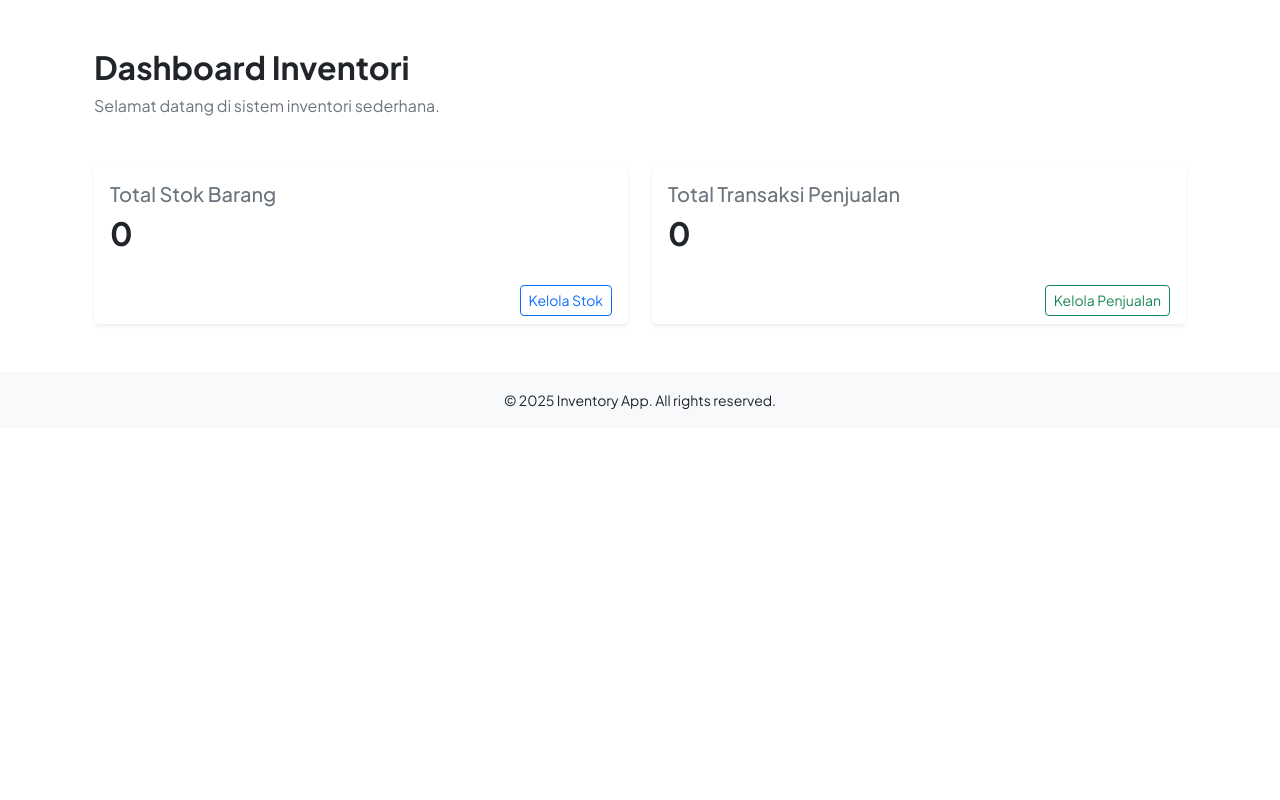
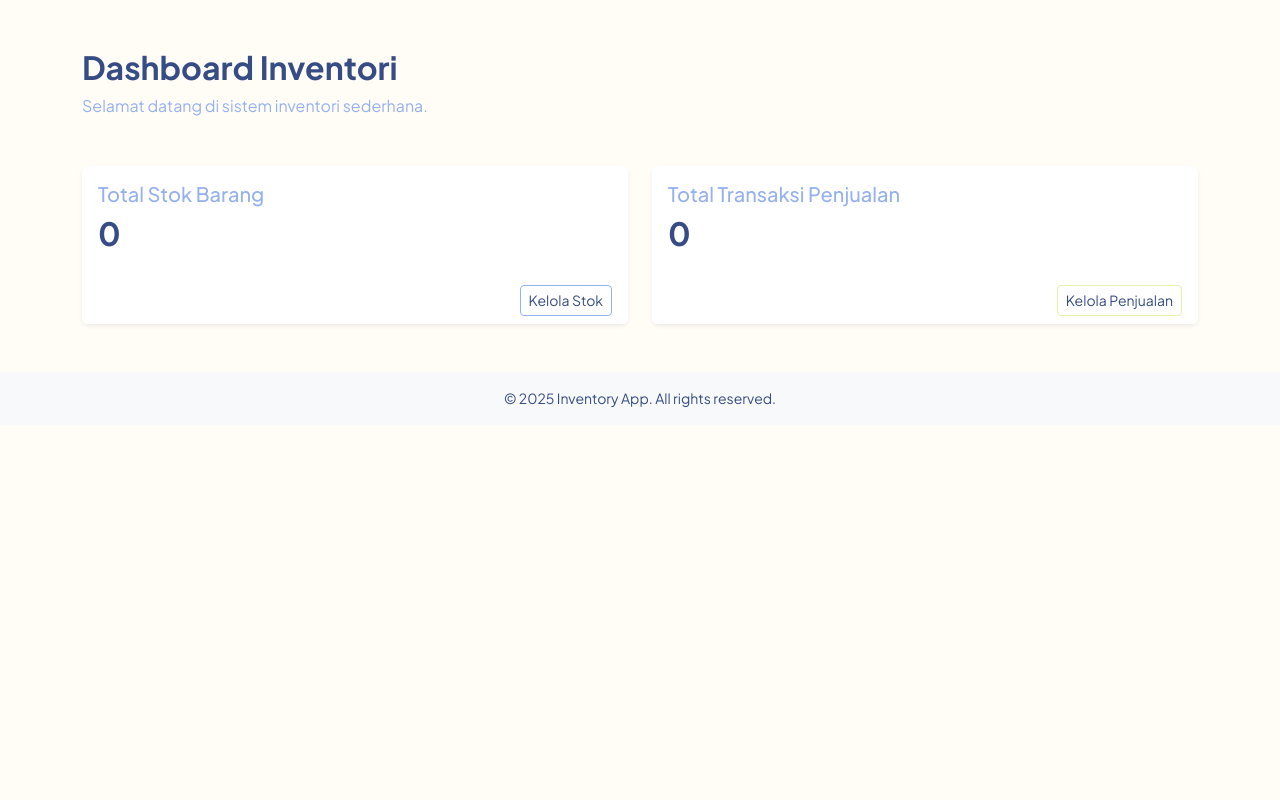
Before and after one commit to khafidhasukma/final-project-sbd, a PHP site: page / in a window 1280 px wide. Run offline with PHP 8.4, Linux system fonts and the light colour scheme; data that the repository does not hold is empty.

Commit message:
tampilan blum fix

```diff
--- /dev/null
+++ b/assets/style.css
@@ -0,0 +1,55 @@
+body {
+  background-color: #FFFDF5;
+  color: #364C84;
+}
+
+.card {
+  transition: transform 0.3s ease, box-shadow 0.3s ease;
+  background-color: #ffffff;
+}
+
+.card:hover {
+  transform: translateY(-5px);
+  box-shadow: 0 10px 20px rgba(149, 177, 238, 0.2); /* Light blue shadow */
+}
+
+.card-title {
+  color: #364C84;
+}
+
+.text-muted {
+  color: #95B1EE !important;
+}
+
+/* Hover untuk tombol "Kelola Stok" */
+.btn-outline-primary {
+  color: #364C84;
+  border-color: #95B1EE;
+  transition: background-color 0.3s ease, color 0.3s ease;
+}
+
+.btn-outline-primary:hover {
+  background-color: #95B1EE;
+  color: white;
+}
+
+/* Hover untuk tombol "Kelola Penjualan" */
+.btn-outline-success {
+  color: #364C84;
+  border-color: #E7F1A8;
+  transition: background-color 0.3s ease, color 0.3s ease;
+}
+
+.btn-outline-success:hover {
+  background-color: #E7F1A8;
+  color: #364C84;
+}
+
+/* Icon warna agar sesuai palet */
+.icon-stok {
+  color: #95B1EE;
+}
+
+.icon-penjualan {
+  color: #E7F1A8;
+}
--- a/components/header.php
+++ b/components/header.php
@@ -1,25 +1,18 @@
-<!DOCTYPE html>
-<html lang="en">
-
 <head>
   <meta charset="UTF-8">
   <title>Inventory App</title>
   <link href="https://cdn.jsdelivr.net/npm/bootstrap@5.2.3/dist/css/bootstrap.min.css" rel="stylesheet"
     integrity="sha384-rbsA2VBKQhggwzxH7pPCaAqO46MgnOM80zW1RWuH61DGLwZJEdK2Kadq2F9CUG65" crossorigin="anonymous">
 
+  <!-- Custom style -->
+  <link rel="stylesheet" href="assets/style.css">
+
   <style>
-  /* Fonts */
-  @import url('https://fonts.googleapis.com/css2?family=Plus+Jakarta+Sans:ital,wght@0,200..800;1,200..800&display=swap');
+    /* Fonts */
+    @import url('https://fonts.googleapis.com/css2?family=Plus+Jakarta+Sans:ital,wght@0,200..800;1,200..800&display=swap');
 
-  body {
-    font-family: 'Plus Jakarta Sans', sans-serif;
-  }
+    body {
+      font-family: 'Plus Jakarta Sans', sans-serif;
+    }
   </style>
-
 </head>
-
-<body>
-  <!-- Navbar -->
-  <?php include 'navbar.php'; ?>
-
-  <div class="container">
```
